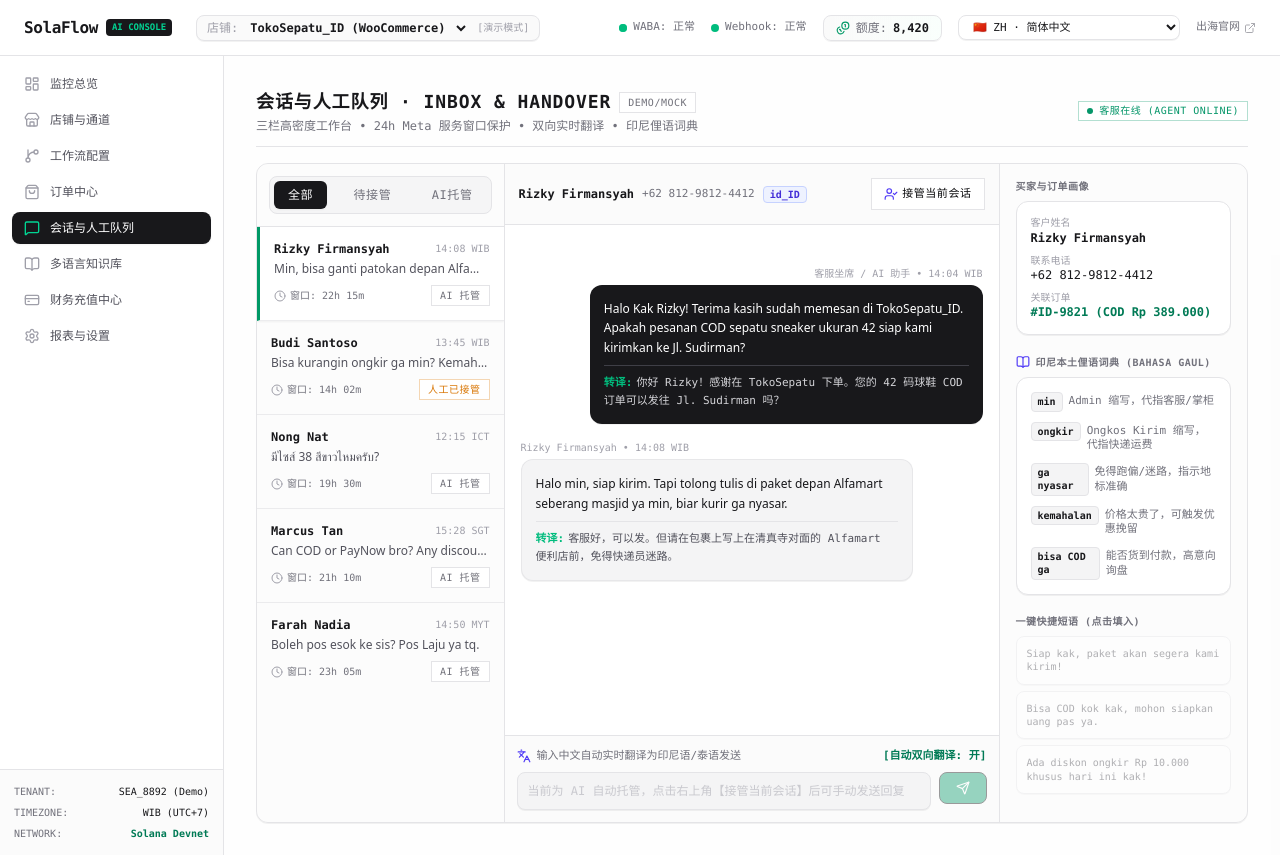
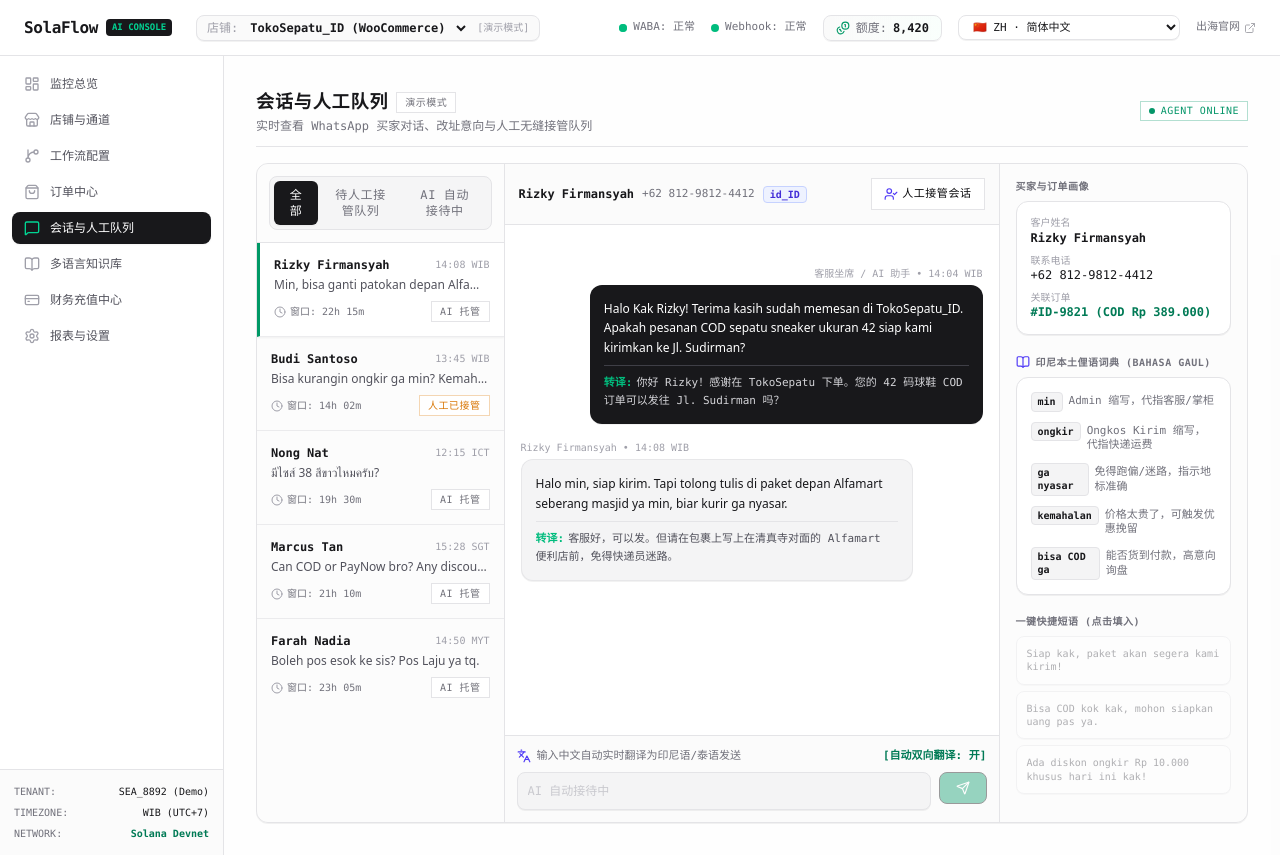
Before and after one commit to AlkaidSTART/solana, a Next.js app: page /console/inbox in a window 1280 px wide. Built offline with nearby package versions, Linux system fonts and the light colour scheme.

Commit message:
feat: 完成控制台界面多语言适配，更新收件箱与店铺页面文本内容

```diff
--- a/app/console/inbox/page.tsx
+++ b/app/console/inbox/page.tsx
@@ -15,6 +15,7 @@ import {
 } from "lucide-react";
 import { clsx } from "clsx";
 import { gsap } from "gsap";
+import { getI18nText } from "@/lib/i18n";
 
 export default function ConsoleInboxPage() {
   const {
@@ -22,6 +23,7 @@ export default function ConsoleInboxPage() {
     activeConversationId,
     toggleHumanTakeover,
     sendChatMessage,
+    locale,
   } = useAppStore();
 
   const [activeId, setActiveId] = useState<string>(
@@ -77,18 +79,18 @@ export default function ConsoleInboxPage() {
         <div>
           <div className="flex items-center gap-2">
             <h1 className="text-lg font-mono uppercase tracking-wider font-bold text-zinc-900">
-              会话与人工队列 · Inbox & Handover
+              {getI18nText(locale, "inbox_title")}
             </h1>
-            <Badge variant="outline">Demo/Mock</Badge>
+            <Badge variant="outline">{getI18nText(locale, "demo_badge")}</Badge>
           </div>
           <p className="text-xs text-zinc-500 font-mono mt-0.5">
-            三栏高密度工作台 • 24h Meta 服务窗口保护 • 双向实时翻译 • 印尼俚语词典
+            {getI18nText(locale, "inbox_subhead")}
           </p>
         </div>
 
         <div className="flex items-center gap-2 text-xs font-mono">
           <Badge variant="success" dot>
-            客服在线 (Agent Online)
+            Agent Online
           </Badge>
         </div>
       </div>
@@ -105,9 +107,9 @@ export default function ConsoleInboxPage() {
                 activeId={filterType}
                 onChange={setFilterType}
                 items={[
-                  { id: "ALL", label: "全部" },
-                  { id: "TAKEOVER", label: "待接管" },
-                  { id: "BOT", label: "AI托管" },
+                  { id: "ALL", label: getI18nText(locale, "status_all") },
+                  { id: "TAKEOVER", label: getI18nText(locale, "inbox_queue_human") },
+                  { id: "BOT", label: getI18nText(locale, "inbox_queue_ai") },
                 ]}
                 className="w-full justify-between"
               />
@@ -190,12 +192,12 @@ export default function ConsoleInboxPage() {
               {activeChat?.isHumanTakeover ? (
                 <>
                   <Bot className="w-3.5 h-3.5 mr-1 text-emerald-600" />
-                  移交回 AI 自动托管
+                  {getI18nText(locale, "inbox_btn_release")}
                 </>
               ) : (
                 <>
                   <UserCheck className="w-3.5 h-3.5 mr-1 text-indigo-600" />
-                  接管当前会话
+                  {getI18nText(locale, "inbox_btn_takeover")}
                 </>
               )}
             </Button>
@@ -269,8 +271,8 @@ export default function ConsoleInboxPage() {
                 type="text"
                 placeholder={
                   activeChat?.isHumanTakeover
-                    ? "输入回复内容（按 Enter 发送）..."
-                    : "当前为 AI 自动托管，点击右上角【接管当前会话】后可手动发送回复"
+                    ? getI18nText(locale, "inbox_input_placeholder")
+                    : getI18nText(locale, "inbox_queue_ai")
                 }
                 value={inputText}
                 onChange={(e) => setInputText(e.target.value)}
--- a/app/console/stores/page.tsx
+++ b/app/console/stores/page.tsx
@@ -101,6 +101,7 @@ const TEMPLATES: TemplateItem[] = [
 ];
 
 export default function ConsoleStoresPage() {
+  const { locale } = useAppStore();
   const [pingStatus, setPingStatus] = useState<"idle" | "testing" | "success">("idle");
   const [selectedTemplate, setSelectedTemplate] = useState<TemplateItem | null>(null);
   const [testDrawerOpen, setTestDrawerOpen] = useState(false);
@@ -152,18 +153,18 @@ export default function ConsoleStoresPage() {
         <div>
           <div className="flex items-center gap-2">
             <h1 className="text-lg font-mono uppercase tracking-wider font-bold text-zinc-900">
-              店铺与通道 · Store & Channels
+              {getI18nText(locale, "stores_title")}
             </h1>
-            <Badge variant="outline">Demo/Mock</Badge>
+            <Badge variant="outline">{getI18nText(locale, "demo_badge")}</Badge>
           </div>
           <p className="text-xs text-zinc-500 font-mono mt-0.5">
-            管理 WooCommerce / Shopify 电商授权、自有 WABA 商业号健康度与获批多语言模板
+            {getI18nText(locale, "stores_subhead")}
           </p>
         </div>
 
         <div className="flex items-center gap-2">
           <Button size="sm" variant="outline" onClick={() => setTestDrawerOpen(true)}>
-            通道连通性测试
+            {getI18nText(locale, "overview_retry_conn")}
           </Button>
           <Button
             size="sm"
@@ -171,7 +172,7 @@ export default function ConsoleStoresPage() {
             className="bg-emerald-600 hover:bg-emerald-700 text-white"
           >
             <Plus className="w-3.5 h-3.5 mr-1" />
-            绑定新店铺
+            {getI18nText(locale, "stores_btn_connect")}
           </Button>
         </div>
       </div>
@@ -355,7 +356,7 @@ export default function ConsoleStoresPage() {
       <div className="space-y-3">
         <div className="flex justify-between items-center">
           <h2 className="text-xs font-mono uppercase tracking-wider font-bold text-zinc-500">
-            03 · APPROVED MULTI-LANGUAGE TEMPLATES (获批模板矩阵)
+            {getI18nText(locale, "stores_waba_templates")}
           </h2>
           <span className="text-[11px] font-mono text-zinc-500">
             共 4 套获批模板 (印尼语 / 泰语 / 英语)
```
Also changed, not shown: 1 other file (tests, documents, lock files or other folders).
